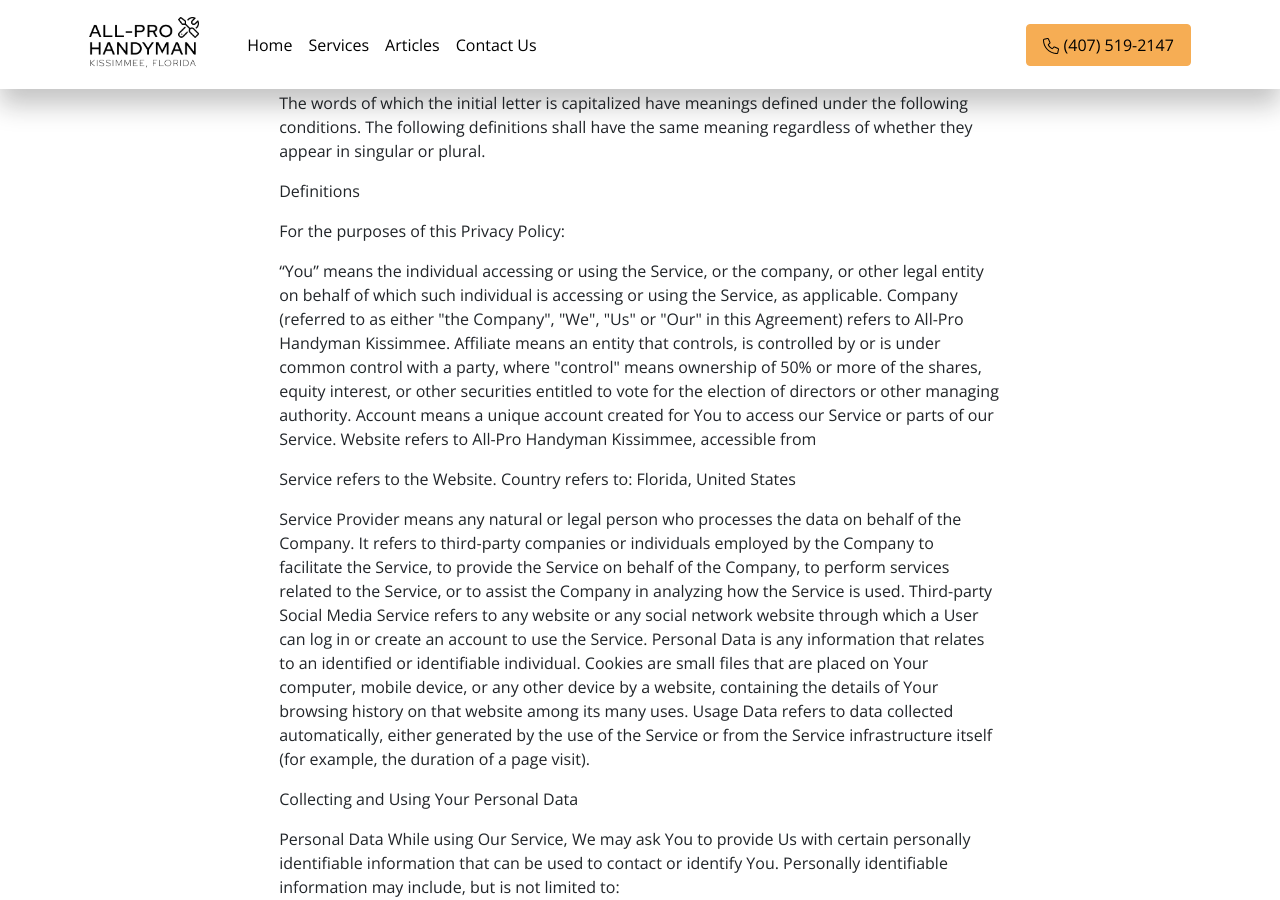
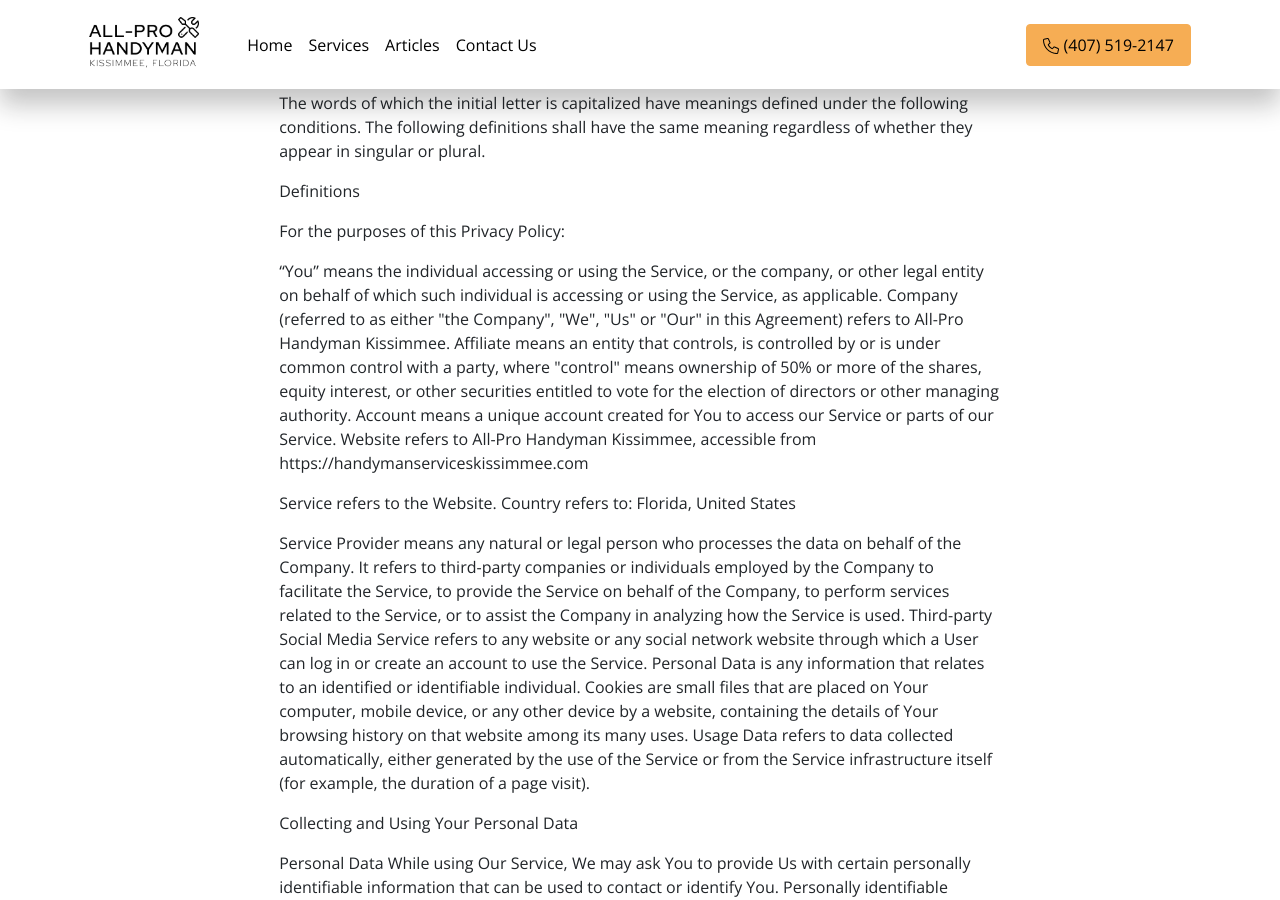
Before and after one commit to naccrat/handyman-kissimmee, a Jekyll site: the page built from privacy-policy.html, in a window 1280 px wide and 900 px high, scrolled down 424 px. Built offline with Jekyll 4.4.1, drawn with Linux system fonts in a browser that asks for light colours; some of the changed lines change nothing that is shown; some of the changed text lies outside the part shown.

Commit message:
config url update

```diff
--- a/_config.yml
+++ b/_config.yml
@@ -1,4 +1,4 @@
-url:
+url: https://handymanserviceskissimmee.com
 title: All-Pro Handyman Kissimmee
 phone: (407) 519-2147
 
```
